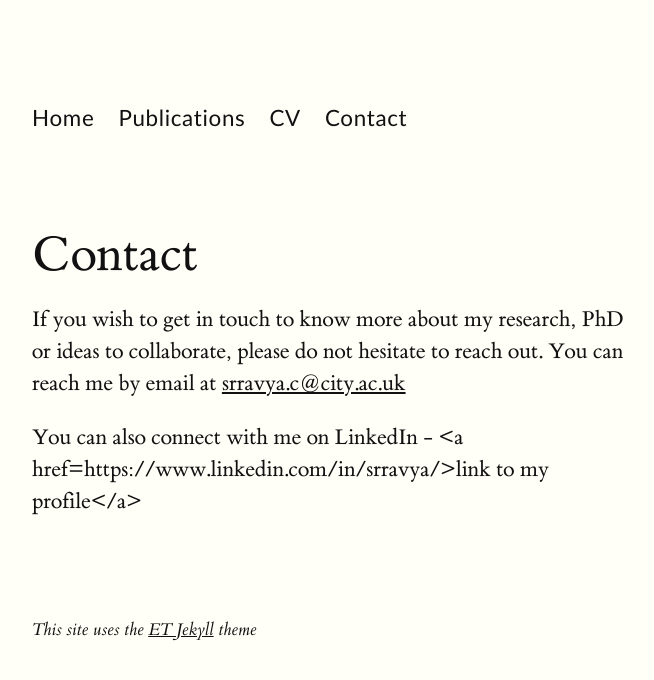
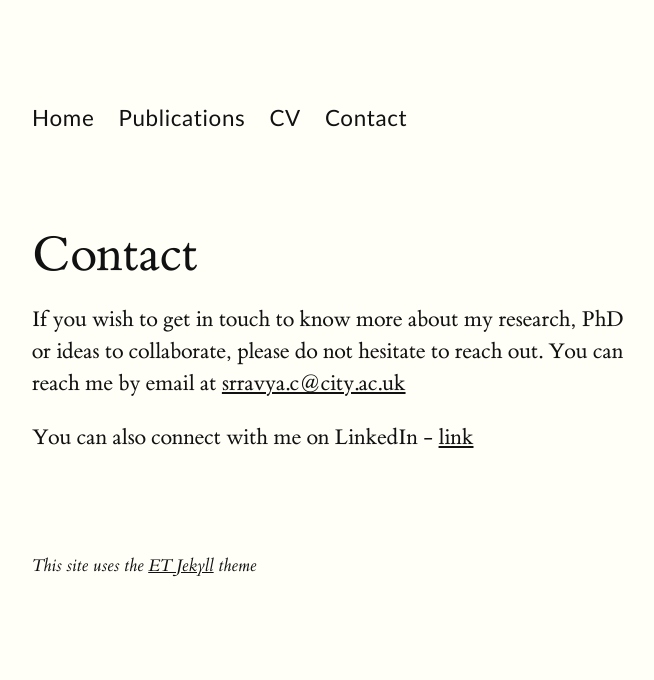
Before and after one commit to srravya/srravya.github.io, a Jekyll site: the page built from contact/index.md, in a window 1280 px wide. Shown: the top 680 px of the page, without its empty margins (128-782 px from the left). Built offline with Jekyll 4.4.1, drawn with Linux system fonts in a browser that asks for light colours.

Commit message:
Fix closing tags

```diff
--- a/contact/index.md
+++ b/contact/index.md
@@ -6,4 +6,4 @@ description: Contact information for Srravya Chandhiramowuli
 
 <p>If you wish to get in touch to know more about my research, PhD or ideas to collaborate, please do not hesitate to reach out. You can reach me by email at <script language="JavaScript">user = 'srravya.c';site = 'city.ac.uk';document.write('<a href=\"mailto:' + user + '@' + site + '\">');document.write(user + '@' + site + '</a>');</script> </p>
 
-<p>You can also connect with me on LinkedIn - <a href=https://www.linkedin.com/in/srravya/>link to my profile</a>
+<p>You can also connect with me on LinkedIn - <a href="https://www.linkedin.com/in/srravya/">link</a></p>
```
